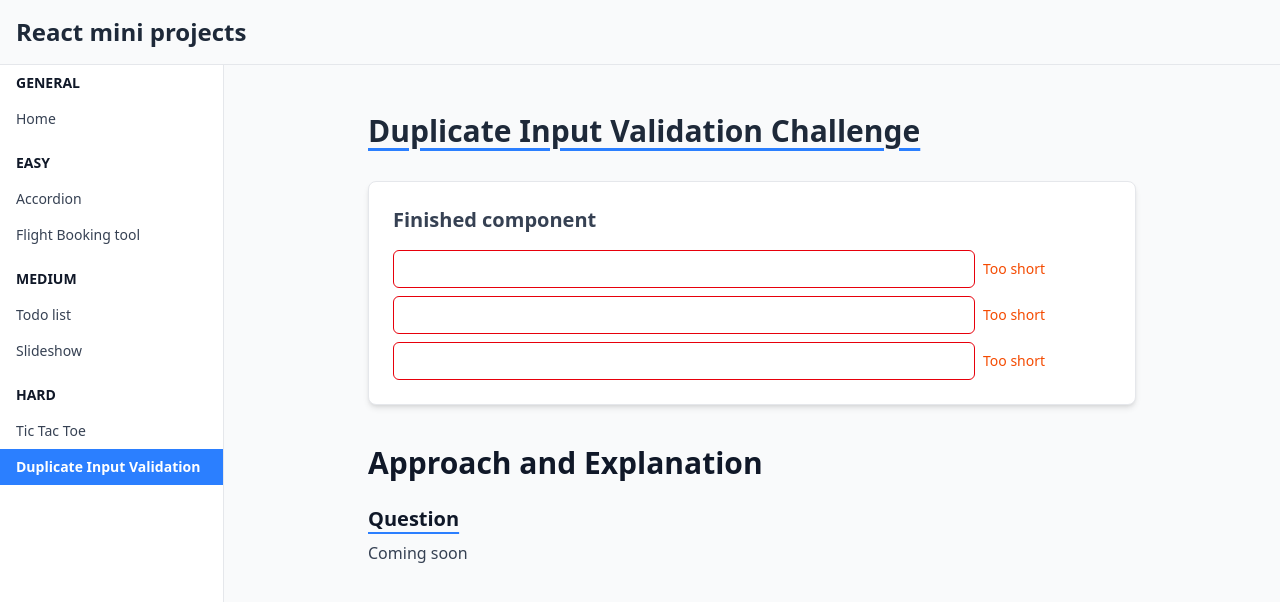
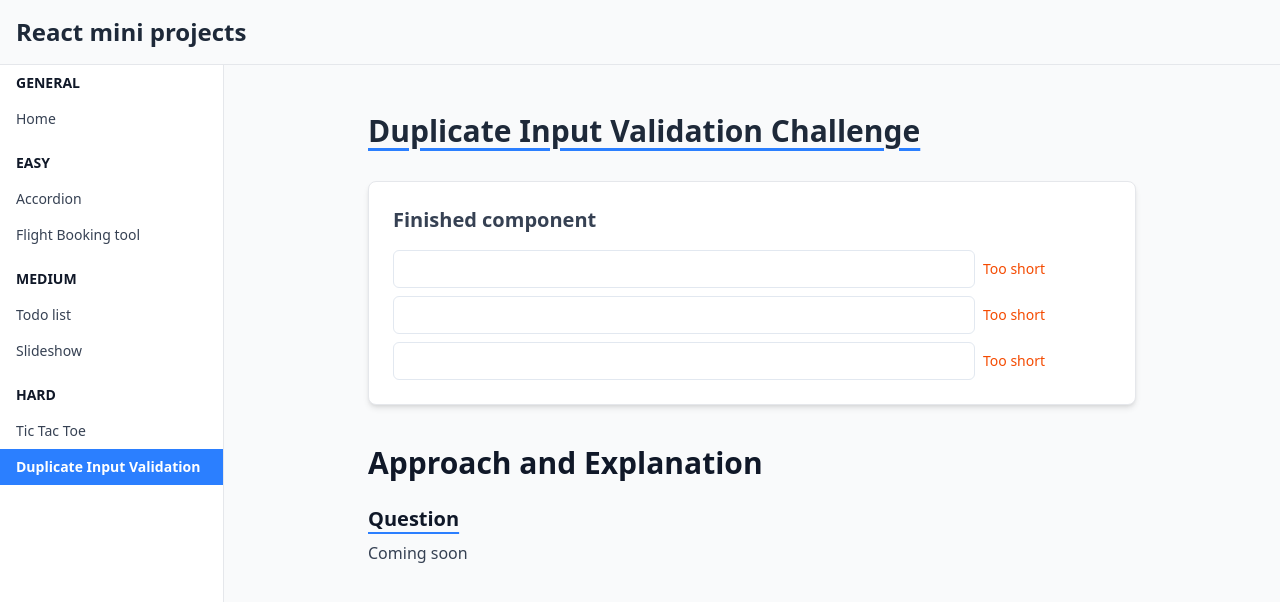
Before and after one commit to antman999/fe-challenges, a React (Vite) app: page /hard/duplicateInputValidation in a window 1280 px wide. Shown: the top 602 px of the page. Built offline with nearby package versions, Linux system fonts and the light colour scheme.

Commit message:
better UI for validation

```diff
--- a/src/components/hard/duplicateInputValidation/InputValidation.tsx
+++ b/src/components/hard/duplicateInputValidation/InputValidation.tsx
@@ -21,7 +21,7 @@ function Input({
           flex-grow bg-transparent placeholder:text-slate-400
           text-slate-700 text-sm rounded-md px-3 py-2
           border
-          ${isDuplicate ? "border-red-600" : "border-slate-200"}
+          ${isDuplicate && value.length !== 0 ? "border-red-600" : "border-slate-200"}
         `}
       />
       {value.length >= 3 ? (
```
